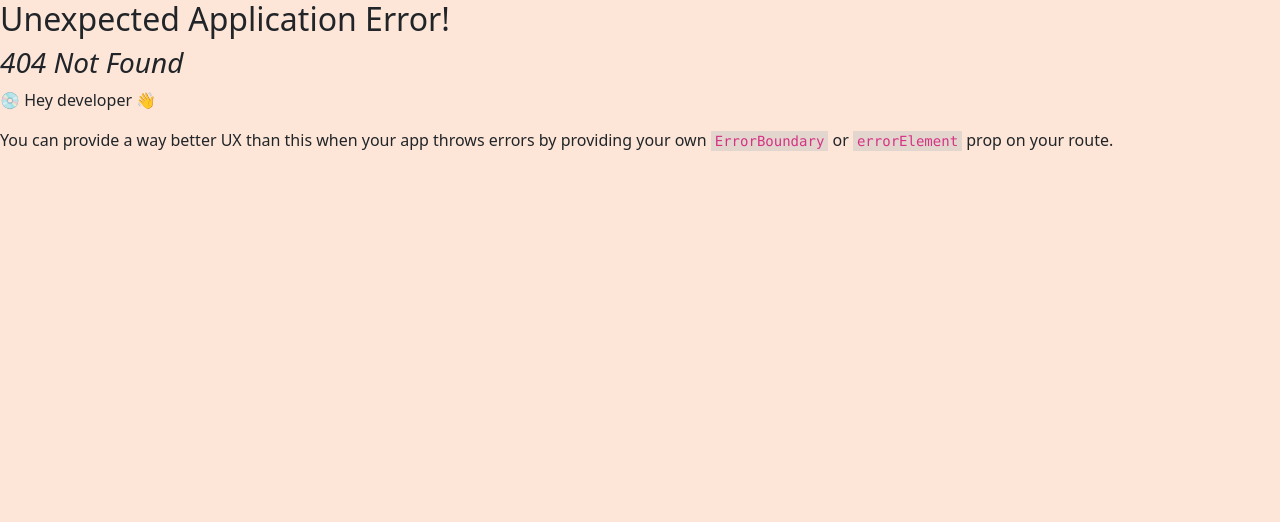
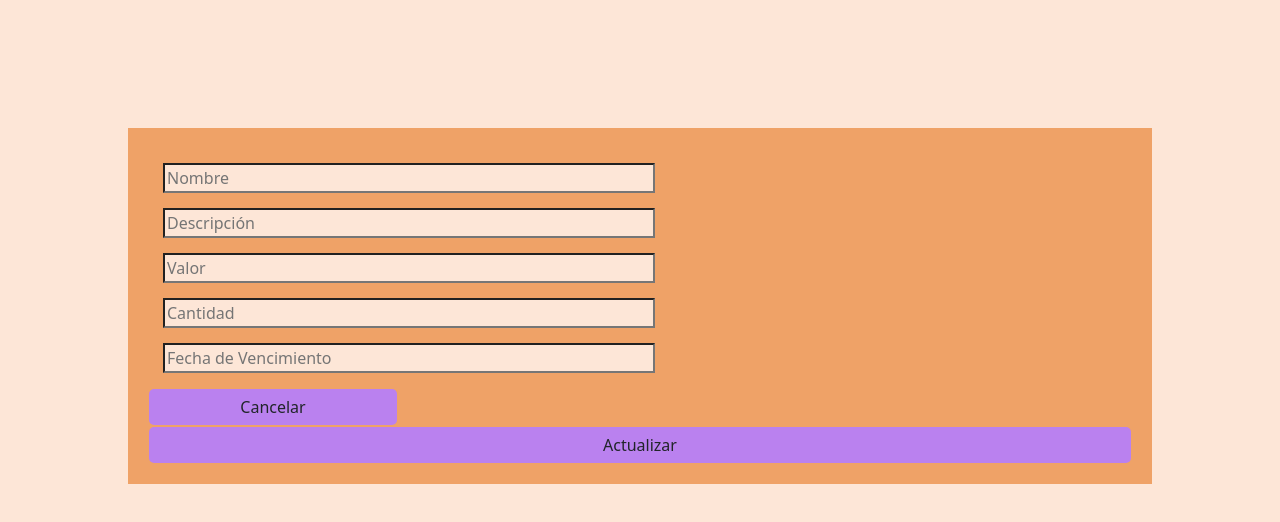
Before and after one commit to isabl101/proyecto_joly, a React (Vite) app in the folder pagina/: page /editarProducto in a window 1280 px wide. Before the commit this address had no page. Shown: the top 522 px of the page. Built offline with nearby package versions, Linux system fonts and the light colour scheme; no server answers.

Commit message:
se crea metodo crear de productos

```diff
--- a/pagina/src/App.jsx
+++ b/pagina/src/App.jsx
@@ -1,18 +1,25 @@
 import {createBrowserRouter, RouterProvider} from 'react-router-dom'
 import Error404 from "./components/helpers/Error404"
 import Crear from "./components/productos/Crear"
+import Editar from './components/productos/Editar'
 import Listado from './components/productos/Listado'
 
 const router = createBrowserRouter([
   {
-    path:'/listado',
+    path:'/listadoProducto',
     element:<Listado />,
     errorElement: <Error404 />
   },
 
   {
-    path: '/crear',
+    path: '/crearProducto',
     element: <Crear />,
+    errorElement: <Error404 />
+  },
+
+  {
+    path: '/editarProducto',
+    element: <Editar />,
     errorElement: <Error404 />
   }
 ])
--- a/pagina/src/components/productos/Crear.jsx
+++ b/pagina/src/components/productos/Crear.jsx
@@ -9,6 +9,7 @@ const Crear = () => {
   const [descripcion, setDescripcion] = useState("");
   const [valor, setValor] = useState("");
   const [cantidad, setCantidad] = useState("");
+  const [fechaVencimiento, setfechaVencimiento] = useState("");
   const navigate = useNavigate();
 
   const crearProducto = async (e) => {
@@ -21,7 +22,7 @@ const Crear = () => {
       fechaVencimiento,
     };
     await axios.post(urlProductos, producto);
-    navigate('/productos')
+    navigate('/listadoProducto')
   };
 
   return (
@@ -58,8 +59,8 @@ const Crear = () => {
               type="text"
             />
             <input
-              onChange={(e) => setFechaVencimiento(e.target.value)}
-              value={FechaVencimiento}
+              onChange={(e) => setfechaVencimiento(e.target.value)}
+              value={fechaVencimiento}
               placeholder="Fecha de Vencimiento"
               className="form-control"
               type="text"
@@ -67,7 +68,7 @@ const Crear = () => {
           </section>
         </section>
         <section className="row">
-          <Link to={"/productos"} className="btn btn-danger form-control">
+          <Link to={"/listadoProductos"} className="btn btn-danger form-control">
             Cancelar
           </Link>
           <button onClick={crearProducto} className="btn btn-success form-control">Guardar</button>
--- /dev/null
+++ b/pagina/src/components/productos/Editar.jsx
@@ -0,0 +1,88 @@
+import React from "react";
+import { Link, useNavigate, useParams } from "react-router-dom";
+import axios from "axios";
+import { useState } from "react";
+import { useEffect } from "react";
+const urlProductos = "http://localhost:3100/productos";
+
+const Editar = () => {
+    const [nombre, setNombre] = useState("");
+    const [descripcion, setDescripcion] = useState("");
+    const [valor, setValor] = useState("");
+    const [cantidad, setCantidad] = useState("");
+    const [fechaVencimiento, setfechaVencimiento] = useState("");
+    const { id } = useParams()
+
+    const actualizarProducto = async (e) => {
+        e.preventDefault()
+        const producto = {
+            nombre,
+            descripcion,
+            valor,
+            cantidad,
+            fechaVencimiento
+        };
+        await axios.put(`${urlProductos}/${id}`, producto);
+        navigate('/listadoProducto')
+    };
+
+    const listarProducto = async () => {
+        const res = await axios.get(`${urlProductos}/${id}`)
+        setNombre(res.data.nombre)
+        setDescripcion(res.data.descripcion)
+        setValor(res.data.valor)
+        setCantidad(res.data.cantidad)
+        setCategoria(res.data.fechaVencimiento)
+    }
+
+    useEffect(() => {
+        listarProducto()
+    }, [])
+
+    return (
+            <form className="formProductos">
+                <input
+                    onChange={(e) => setNombre(e.target.value)}
+                    value={nombre}
+                    placeholder="Nombre"
+                    className="inputForm"
+                    type="text"
+                />
+                <input
+                    onChange={(e) => setDescripcion(e.target.value)}
+                    value={descripcion}
+                    placeholder="Descripción"
+                    className="inputForm"
+                    type="text"
+                />
+                <input
+                    onChange={(e) => setValor(e.target.value)}
+                    value={valor}
+                    placeholder="Valor"
+                    className="inputForm"
+                    type="text"
+                />
+                <input
+                    onChange={(e) => setCantidad(e.target.value)}
+                    value={cantidad}
+                    placeholder="Cantidad"
+                    className="inputForm"
+                    type="text"
+                />
+                <input
+                    onChange={(e) => setfechaVencimiento(e.target.value)}
+                    value={fechaVencimiento}
+                    placeholder="Fecha de Vencimiento"
+                    className="inputForm"
+                    type="text"
+                />
+
+                <Link to={"/listadoProducto"} id="botonCancelar" className="btn form-control">
+                    Cancelar
+                </Link>
+                <button onClick={actualizarProducto} id="botonActualizar" className="btn form-control">Actualizar</button>
+            </form>
+    );
+};
+
+export default Editar;
--- a/pagina/src/components/productos/Listado.jsx
+++ b/pagina/src/components/productos/Listado.jsx
@@ -46,14 +46,14 @@ const Listado = () => {
               <td>{producto.fechaVencimiento}</td>
               <td>
                 <button onClick={()=> eliminarProducto(producto.id) } id="botonEliminar" className="btn form-control">Eliminar</button>
-                <Link to={`/editar/${producto.id}`} id="botonEditar" className="btn form-control" >Editar</Link>
+                <Link to={`/editarProducto/${producto.id}`} id="botonEditar" className="btn form-control" >Editar</Link>
               </td>
             </tr>
           ))}
         </tbody>
       </table>
       <div className="d-grid gap-2 col-6 mx-auto">
-      <Link to={'/crear'} id="botonCrear" className="btn form-control mt-2" >Crear Producto</Link>
+      <Link to={'/crearProducto'} id="botonCrear" className="btn form-control mt-2" >Crear Producto</Link>
       </div>
     </section>
   );
--- a/pagina/src/index.css
+++ b/pagina/src/index.css
@@ -29,3 +29,26 @@
 thead{
     font-weight: bold;
 }
+
+/*formulario*/
+
+.formProductos{
+    padding: 20px;
+    background-color: #efa267;
+    margin: 10%;
+}
+
+.inputForm{
+    display: flex;
+    width: 50%;
+    margin: 15px;
+}
+
+#botonCancelar{
+    background-color: #ba81ef;
+    width: 250px;
+}
+
+#botonActualizar{
+    background-color: #ba81ef;
+}
```
